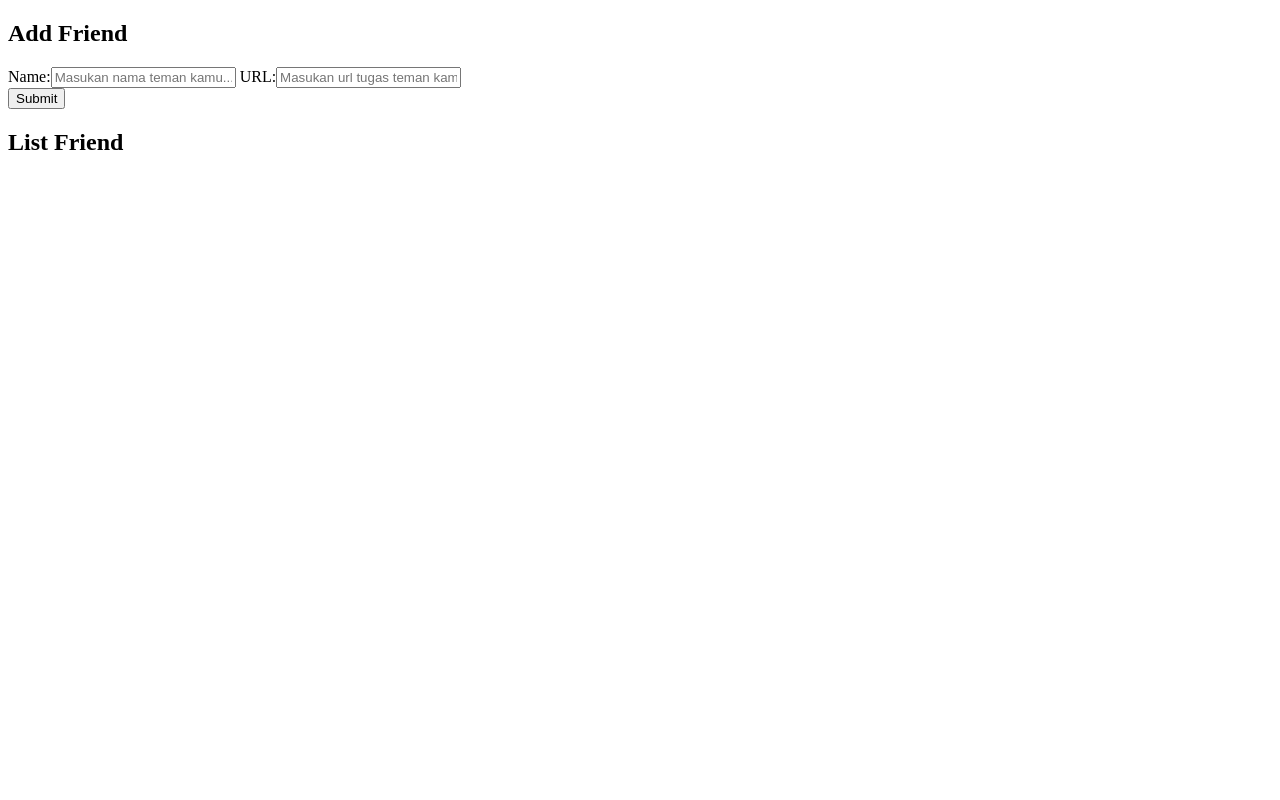
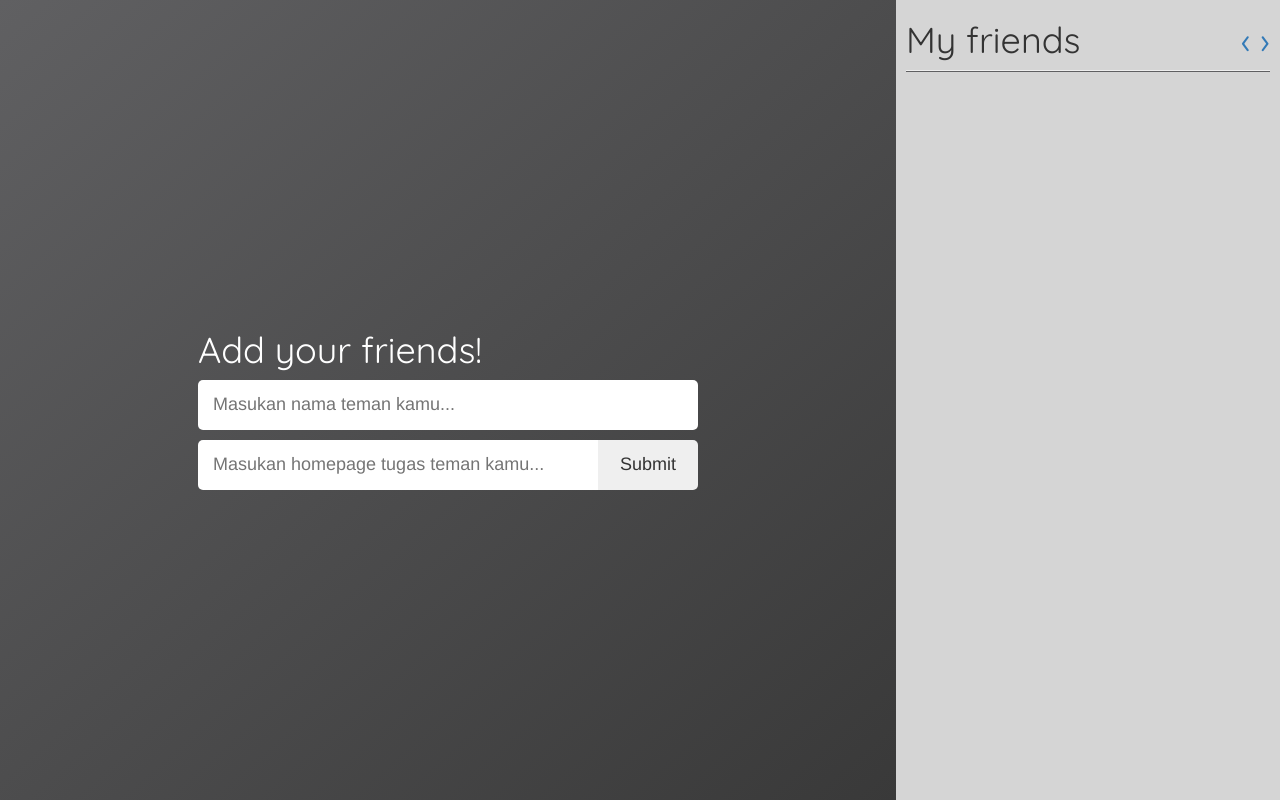
Before and after one commit to Mochaul/ppw-assignment-1, a Django app: template ntaps_add_friend/templates/add_friend/ntaps_add_friend.html in a window 1280 px wide. Run offline with Django 3.2, Linux system fonts and the light colour scheme; the template is opened without the code that fills it: values that come from a table or form of the project are taken from there, others are empty; parts of the project's set-up code (start-up, migrations or seed data) failed here and were passed over; some libraries are stand-ins or nearby versions.

Commit message:
frontend for add_friend

```diff
--- a/ntaps_add_friend/forms.py
+++ b/ntaps_add_friend/forms.py
@@ -6,13 +6,13 @@ class Add_Friend_Form(forms.Form):
     }
     name_attrs = {
         'type': 'text',
-        'class': 'todo-form-input',
+        'class': 'input-text',
         'placeholder':'Masukan nama teman kamu...'
     }
     url_attrs = {
         'type': 'text',
-        'class': 'todo-form-input',
-        'placeholder':'Masukan url tugas teman kamu...'
+        'class': 'input-text-inline-button',
+        'placeholder':'Masukan homepage tugas teman kamu...'
     }
 
     name = forms.CharField(label='Name', required=True, widget=forms.TextInput(attrs=name_attrs), error_messages=error_messages)
--- /dev/null
+++ b/ntaps_add_friend/static/css/add_friend.css
@@ -0,0 +1,107 @@
+h1 {
+  font-family: 'Quicksand', sans-serif;
+}
+h3 {
+  margin-top: 10px;
+  font-family: 'Nunito', sans-serif;
+}
+h4 {
+  font-family: 'Nunito', sans-serif;
+}
+
+.wrapper-page {
+  display: flex;
+  height: 100vh;
+}
+
+.wrapper-kiri {
+  background: linear-gradient(to bottom right, #606062, #393939);
+  width: 70%;
+
+  display: flex;
+  justify-content: center;
+  align-items: center;
+}
+
+.wrapper-kanan {
+  background-color: #D5D5D5;
+  width: 30%;
+}
+
+.wrapper-content {
+  margin: 10px;
+}
+
+.form-main {
+  width: 500px;
+}
+
+.scrollable {
+  overflowrflow: scroll;
+}
+
+.flex-list {
+  display: flex;
+  flex-direction: column;
+}
+
+.flex-list-item {
+  padding: 0 15px;
+  flex-grow: 0;
+  flex-shrink: 0;
+  flex-basis: 100%;
+}
+
+.friend-list-item {
+  text-align: left;
+  background: #fff;
+  position: relative;
+  margin-bottom: 10px;
+  box-shadow: 0 5px 10px 0 rgba(0, 0, 0, 0.15);
+  word-wrap: break-word;
+}
+
+.input-text {
+  height: 50px;
+  width: 100%;
+  margin-bottom: 10px;
+  border-radius: 5px;
+  border: none;
+  line-height: 40px;
+  padding-left: 15px;
+  font-size: 18px;
+}
+
+.input-text-inline-button {
+  height: 50px;
+  width: 80%;
+  border-radius: 5px 0px 0px 5px;
+  border: none;
+  padding-left: 15px;
+  font-size: 18px;
+}
+
+.inline-button {
+  height: 50px;
+  width: 20%;
+  font-size: 18px;
+  border-radius: 0px 5px 5px 0px;
+  border: none
+}
+
+.text-white {
+  color: #FFFFFF;
+}
+
+.divider {
+  height: 1px;
+  width:100%;
+  display:block;
+  margin: 10px 0;
+  overflow: hidden;
+  background-color: #606062;
+}
+
+.navbar {
+  height: 10px;
+}
--- /dev/null
+++ b/ntaps_add_friend/templates/add_friend/layout/base.html
@@ -0,0 +1,37 @@
+{% load staticfiles %}
+{% load static %}
+<!DOCTYPE html>
+<html lang="en">
+<head>
+    <meta charset="utf-8">
+    <meta name="viewport" content="width=device-width, initial-scale=1">
+    <meta http-equiv="X-UA-Compatible" content="IE=edge">
+    <meta name="description" content="Add Friend">
+    <meta name="author" content="Abi">
+    <!-- bootstrap csss -->
+    <link href="//netdna.bootstrapcdn.com/bootstrap/3.1.1/css/bootstrap.min.css" rel="stylesheet">
+    <link rel="stylesheet" type="text/css" href="{% static 'css/add_friend.css' %}" />
+    <link href="https://fonts.googleapis.com/css?family=Nunito|Quicksand" rel="stylesheet">
+    <title>
+        Ntaps!
+    </title>
+</head>
+
+<body>
+    <header>
+        <!-- {% include "add_friend/partials/header.html" %} -->
+    </header>
+    <content>
+        {% block content %}
+            <!-- content goes here -->
+        {% endblock %}
+    </content>
+    <footer>
+            <!-- <p>This is a footer</p> -->
+    </footer>
+
+    <!-- Jquery n Bootstrap Script -->
+    <script src="https://ajax.googleapis.com/ajax/libs/jquery/3.2.1/jquery.min.js"></script>
+    <script type="application/javascript" src="https://maxcdn.bootstrapcdn.com/bootstrap/3.3.7/js/bootstrap.min.js"></script>
+</body>
+</html>
--- a/ntaps_add_friend/templates/add_friend/ntaps_add_friend.html
+++ b/ntaps_add_friend/templates/add_friend/ntaps_add_friend.html
@@ -1,24 +1,47 @@
-<!DOCTYPE html>
-<html>
-<head>
-  <title>Add Friend</title>
-</head>
-<body>
-  <section name="form">
-    <h2>Add Friend</h2>
-    <form id="form" method="POST" action="{% url 'add_friend:create' %}">
-        {% csrf_token %}
-        {{ add_friend_form }}
-        <br>
-        <button type="submit" class="btn btn-default">Submit</button>
-    </form>
-  </section>
-
-  <section name="friends">
-    <h2>List Friend</h2>
-    {% for friend in friends %}
-      <li> {{ friend.name }} | <a href="{{ friend.url }}">{{ friend.url }}</a> | Added {{ friend.created_at }} </li>
-    {% endfor %}
-  </section>
-</body>
-</html>
+{% extends "add_friend/layout/base.html" %}
+{% block content %}
+<div class="wrapper-page">
+  <div class="wrapper-kiri">
+      <div class="wrapper-content">
+        <h1 class="text-white">Add your friends!</h1>
+        <form method="POST" action="{% url 'add_friend:create' %}" class="form-main">
+          {% csrf_token %}
+          <div>
+            {{ add_friend_form.name }}
+          </div>
+          <div>
+            {{ add_friend_form.url }}<button type="submit" class="inline-button">Submit</button>
+          </div>
+        </form>
+      </div>
+  </div>
+  <div class="wrapper-kanan">
+    <div class="wrapper-content">
+      <h1>My friends
+        <span style="float: right">
+        {% if disable_prev %}
+        <a href="#" class="disabled">&#8249;</a>
+        {% else %}
+        <a href="{% url 'add_friend:index' %}?offset={{ prev_offset }}"">&#8249;</a>
+        {% endif %}
+        {% if disable_next %}
+        <a href="#" class="disabled">&#8250;</a>
+        {% else %}
+        <a href="{% url 'add_friend:index' %}?offset={{ next_offset }}">&#8250;</a>
+        {% endif %}
+        </span>
+      </h1>
+      <hr class="divider">
+      <div class="flex-list">
+        {% for friend in friends %}
+          <div class="flex-list-item friend-list-item">
+            <h3 >{{ friend.name }}</h3>
+            <a href="{{ friend.url }}"><h4>{{ friend.url }}</h4></a>
+            <h4><i>{{ friend.created_at }}</i></h4>
+          </div>
+        {% endfor %}
+      </div>
+    </div>
+  </div>
+</div>
+{% endblock %}
--- /dev/null
+++ b/ntaps_add_friend/templates/add_friend/partials/header.html
@@ -0,0 +1,19 @@
+<nav class="navbar navbar-default navbar-static-top" style="margin-bottom: 0; height: 5vh">
+  <div class="container">
+    <div class="navbar-header">
+      <button type="button" class="navbar-toggle collapsed" data-toggle="collapse" data-target="#navbar" aria-expanded="false" aria-controls="navbar">
+        <span class="sr-only">Toggle navigation</span>
+        <span class="icon-bar"></span>
+        <span class="icon-bar"></span>
+        <span class="icon-bar"></span>
+      </button>
+      <a class="navbar-brand" href="{% url 'add_friend:index' %}">Home</a>
+    </div>
+    <div id="navbar" class="navbar-collapse collapse">
+      <ul class="nav navbar-nav">
+        <li><a href="{% url 'add_friend:index' %}#input-list">Input Todo</a></li>
+        <li><a href="{% url 'add_friend:index' %}#my-list">My List</a> </li>
+      </ul>
+    </div>
+  </div>
+</nav>
```
Also changed, not shown: ntaps_add_friend/views.py (+8 -1 lines), 1 other file.
